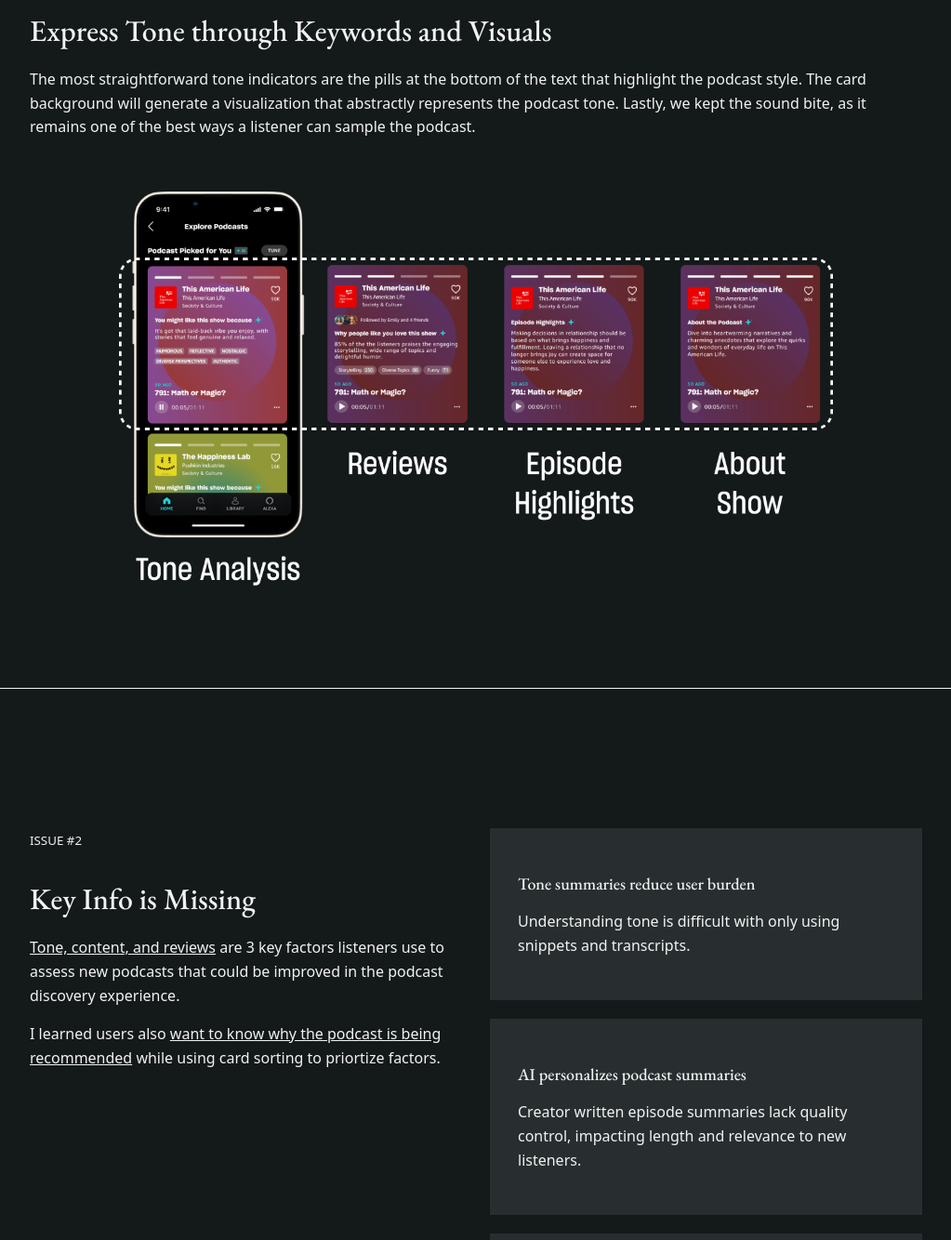
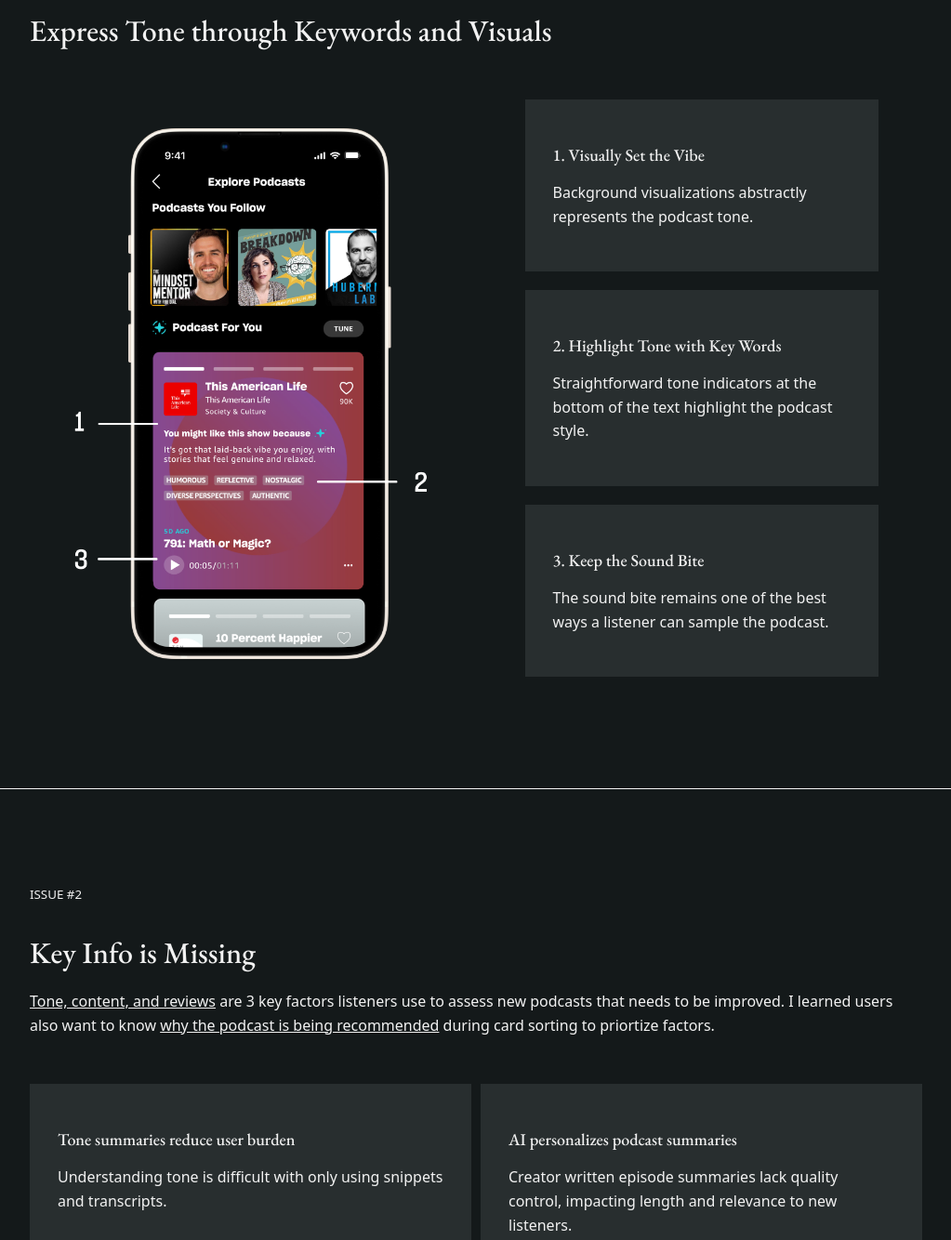
Before and after one commit to smax15/smax15.github.io, a plain HTML site: page amazon.html in a window 1280 px wide. Shown: the part 2620-3954 px from the top of the page at 93% size, without its empty margins (128-1151 px from the left). Drawn offline with nearby package versions, Linux system fonts and the light colour scheme.

Commit message:
Adding Tone Section and updating Issue 2
making issue 2 into 2x2 grid. Adding photos to tone section for amazon case study

```diff
--- a/amazon.html
+++ b/amazon.html
@@ -106,7 +106,7 @@
                 <p>Recommendation algorithms don't match tone preferences well. Listeners were disappointed when recommendations were too casual or too formal and are frustrated that they <u>only realized after they started listening </u>to the podcast. </p>
                 <div class="quote-box">
                     <blockquote>
-                        Even in the same genre, the content varies a lot...   I don't want to hear two people shoot the shit.
+                        In the same genre, the content varies a lot...   I don't want to hear two people shoot the shit.
                         <span>LEON, 38</span>
                       </blockquote>
                 </div>
@@ -122,32 +122,46 @@
             <div class="bottom-case-study-frame">
                 <small>SOLUTION</small>
                 <h2>Express Tone through Keywords and Visuals</h2>
-                <p>The most straightforward tone indicators are the pills at the bottom of the text that highlight the podcast style. The card background will generate a visualization that abstractly represents the podcast tone. Lastly, we kept the sound bite, as it remains one of the best ways a listener can sample the podcast. </p>
-                <div class="large-image">
-                    <img src="img/cards.png" alt="this is a placeholder for the actual image for now">
+                <div class="case-study-2-frames-images">
+                    <div class="left-image">
+                        <img src="img/tonemockup.png" alt="this is a placeholder for the actual image for now">
+                    </div>
+                    <div class="right-image">
+                        <div class="frame-2">
+                            <h3>1. Visually Set the Vibe</h3>
+                            <p>Background visualizations abstractly represents the podcast tone.</p>
+                        </div>
+                        <div class="frame-2">
+                            <h3>2. Highlight Tone with Key Words</h3>
+                            <p>Straightforward tone indicators at the bottom of the text highlight the podcast style.</p>
+                        </div>
+                        <div class="frame-2">
+                            <h3>3. Keep the Sound Bite</h3>
+                            <p>The sound bite remains one of the best ways a listener can sample the podcast. </p>
+                        </div>
+                    </div>
                 </div>
             </div>
-            <div id="issue2" class="case-study-frame-2">
+            <div id="issue2" class="case-study-frame">
                 <div>
                     <small>ISSUE #2</small>
                     <h2>Key Info is Missing</h2>
-                    <p><u>Tone, content, and reviews</u> are 3 key factors listeners use to assess new podcasts that could be improved in the podcast discovery experience.</p>
-                    <p>I learned users also <u>want to know why the podcast is being recommended</u> while using card sorting to priortize factors. </p>
+                    <p><u>Tone, content, and reviews</u> are 3 key factors listeners use to assess new podcasts that needs to be improved. I learned users also want to know <u>why the podcast is being recommended</u> during card sorting to priortize factors. </p>
                 </div>
-                    <div>
-                        <div class="frame-2">
+                    <div class="case-study-2-frames">
+                        <div class="frame-4">
                             <h3>Tone summaries reduce user burden</h3>
                             <p>Understanding tone is difficult with only using snippets and transcripts.</p>
                         </div>
-                        <div class="frame-2">
+                        <div class="frame-4">
                             <h3>AI personalizes podcast summaries</h3>
                             <p>Creator written episode summaries lack quality control, impacting length and relevance to new listeners.</p>
                         </div>
-                        <div class="frame-2">
+                        <div class="frame-4">
                             <h3>Summarize reviews from outside sources with AI</h3>
                             <p>Only Apple has reviews on their podcast platform despite users wanting to read them.</p>
                         </div>
-                        <div class="frame-2">
+                        <div class="frame-4">
                             <h3>Show why a pocast is recommended</h3>
                             <p>Listeners want to understand why specific podcasts are being recommended to them, which isn't being provided now. </p>
                         </div>
--- a/casestudy.css
+++ b/casestudy.css
@@ -102,6 +102,10 @@ nav{
     background-color: var(--accent-black);
     padding:30px;
     margin-bottom: 20px;
+ }
+ .frame-4{
+    background-color: var(--accent-black);
+    padding:30px;
  }
 
  /* styling quotes*/
@@ -243,6 +247,9 @@ blockquote{
             grid-template-columns: repeat(1, 1fr);
             gap: 0px;
         }
+        .frame-4{
+            margin-bottom: 20px;
+        }
         /*project details*/
         .project-detail-container{
             width:100%;
```
Also changed, not shown: img/tonemockup.png (added).
